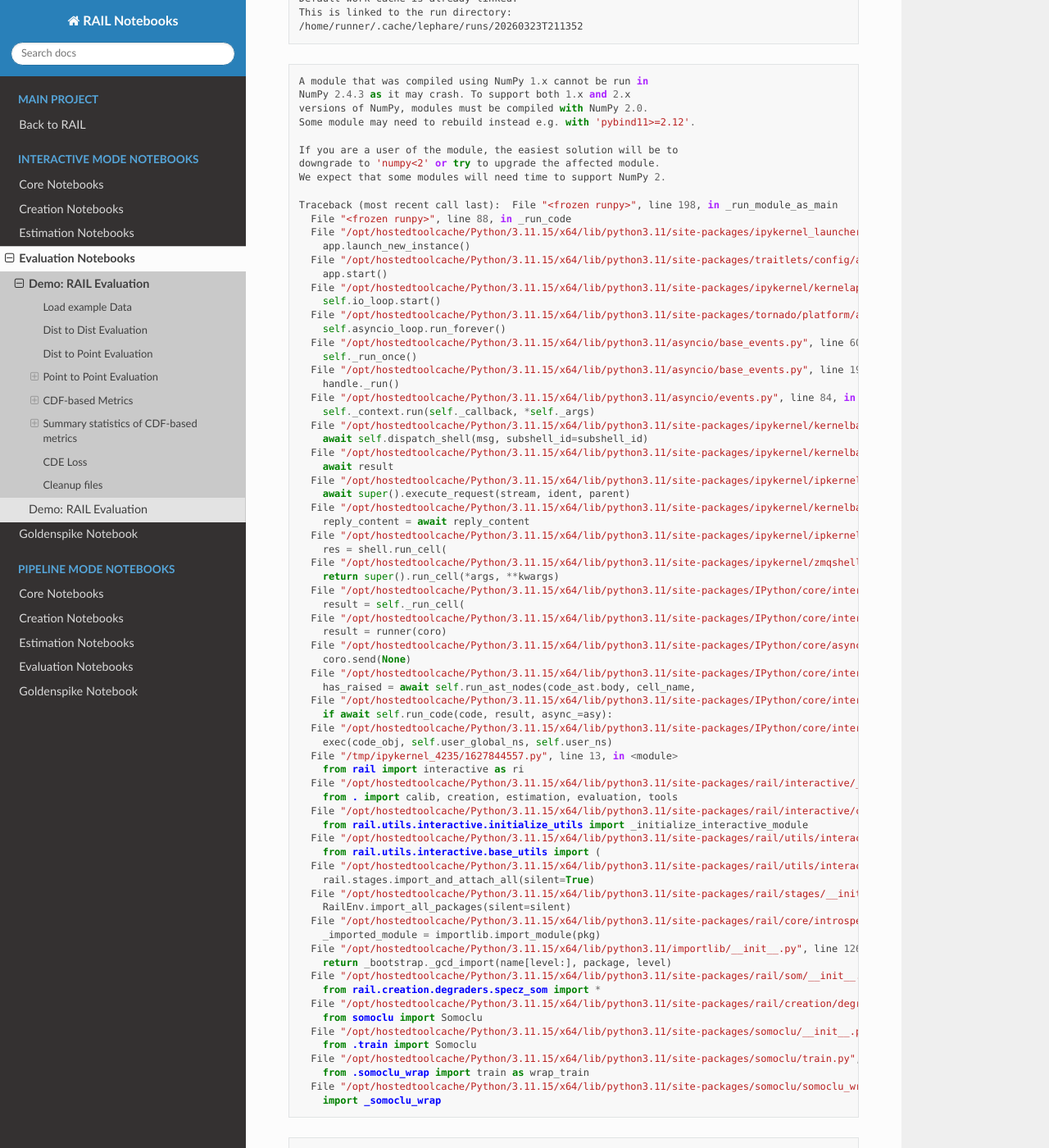
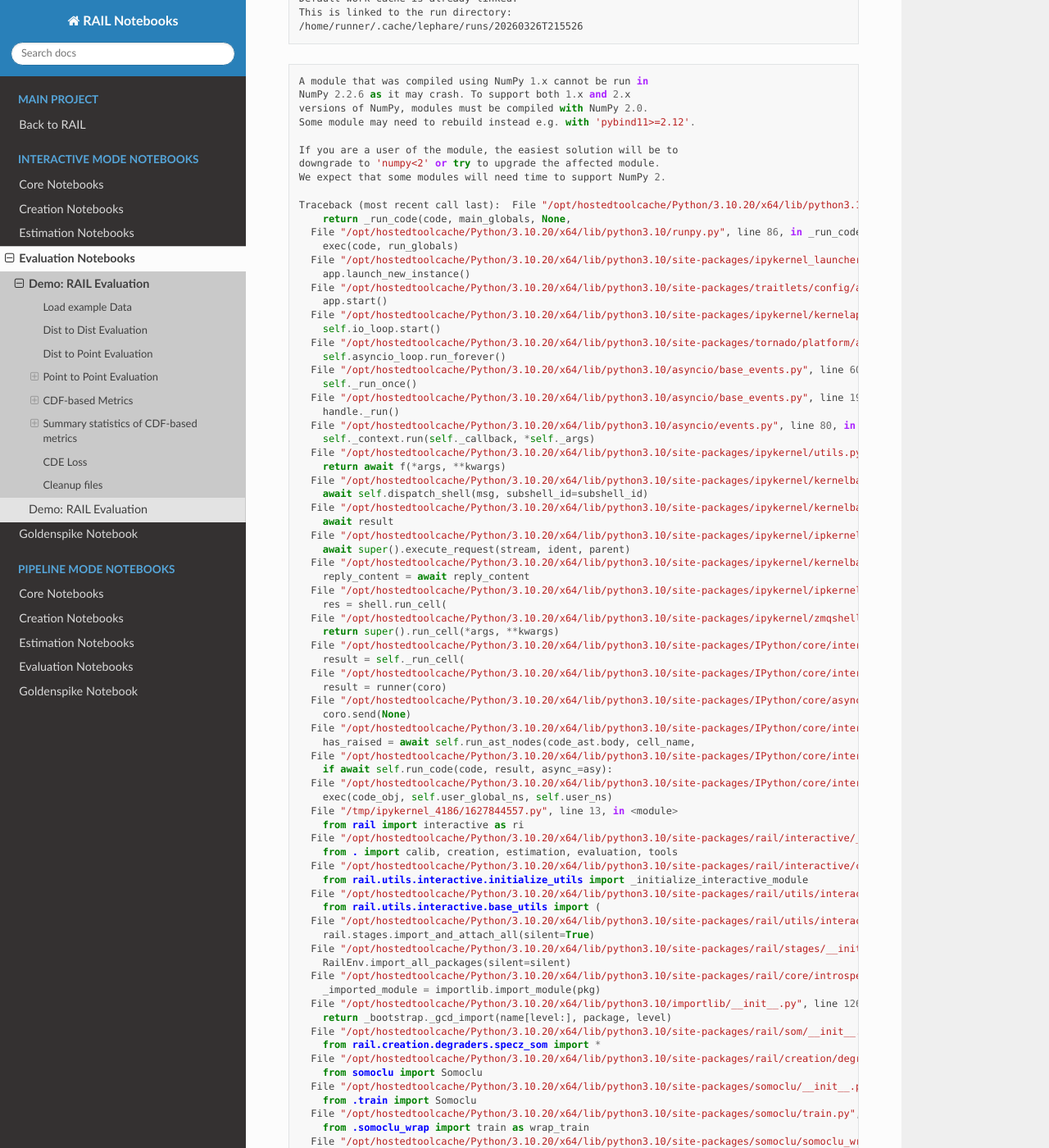
Before and after one commit to olivialynn/rail_notebooks, a Sphinx documentation site: the page built from docs/interactive_examples/rendered/evaluation_examples/Evaluation_by_Type.rst, in a window 1280 px wide and 1400 px high, scrolled down 1138 px. Shown: the whole window at 82% size. Built offline with Sphinx 7.4.7 and the Read the Docs theme 3.1.0, drawn with Linux system fonts in a browser that asks for light colours; some of the changed text lies outside the part shown.

Commit message:
Apply automatic changes

```diff
--- a/docs/interactive_examples/rendered/evaluation_examples/Evaluation_by_Type.rst
+++ b/docs/interactive_examples/rendered/evaluation_examples/Evaluation_by_Type.rst
@@ -60,14 +60,14 @@ in the ``pipeline_examples/evaluation_examples/`` folder.
     /home/runner/.cache/lephare/work
     Default work cache is already linked.
     This is linked to the run directory:
-    /home/runner/.cache/lephare/runs/20260323T211352
+    /home/runner/.cache/lephare/runs/20260326T215526
 
 
 .. parsed-literal::
 
 
     A module that was compiled using NumPy 1.x cannot be run in
-    NumPy 2.4.3 as it may crash. To support both 1.x and 2.x
+    NumPy 2.2.6 as it may crash. To support both 1.x and 2.x
     versions of NumPy, modules must be compiled with NumPy 2.0.
     Some module may need to rebuild instead e.g. with 'pybind11>=2.12'.
 
@@ -75,71 +75,75 @@ in the ``pipeline_examples/evaluation_examples/`` folder.
     downgrade to 'numpy<2' or try to upgrade the affected module.
     We expect that some modules will need time to support NumPy 2.
 
-    Traceback (most recent call last):  File "<frozen runpy>", line 198, in _run_module_as_main
-      File "<frozen runpy>", line 88, in _run_code
-      File "/opt/hostedtoolcache/Python/3.11.15/x64/lib/python3.11/site-packages/ipykernel_launcher.py", line 18, in <module>
+    Traceback (most recent call last):  File "/opt/hostedtoolcache/Python/3.10.20/x64/lib/python3.10/runpy.py", line 196, in _run_module_as_main
+        return _run_code(code, main_globals, None,
+      File "/opt/hostedtoolcache/Python/3.10.20/x64/lib/python3.10/runpy.py", line 86, in _run_code
+        exec(code, run_globals)
+      File "/opt/hostedtoolcache/Python/3.10.20/x64/lib/python3.10/site-packages/ipykernel_launcher.py", line 18, in <module>
         app.launch_new_instance()
-      File "/opt/hostedtoolcache/Python/3.11.15/x64/lib/python3.11/site-packages/traitlets/config/application.py", line 1075, in launch_instance
+      File "/opt/hostedtoolcache/Python/3.10.20/x64/lib/python3.10/site-packages/traitlets/config/application.py", line 1075, in launch_instance
         app.start()
-      File "/opt/hostedtoolcache/Python/3.11.15/x64/lib/python3.11/site-packages/ipykernel/kernelapp.py", line 758, in start
+      File "/opt/hostedtoolcache/Python/3.10.20/x64/lib/python3.10/site-packages/ipykernel/kernelapp.py", line 758, in start
         self.io_loop.start()
-      File "/opt/hostedtoolcache/Python/3.11.15/x64/lib/python3.11/site-packages/tornado/platform/asyncio.py", line 211, in start
+      File "/opt/hostedtoolcache/Python/3.10.20/x64/lib/python3.10/site-packages/tornado/platform/asyncio.py", line 211, in start
         self.asyncio_loop.run_forever()
-      File "/opt/hostedtoolcache/Python/3.11.15/x64/lib/python3.11/asyncio/base_events.py", line 608, in run_forever
+      File "/opt/hostedtoolcache/Python/3.10.20/x64/lib/python3.10/asyncio/base_events.py", line 603, in run_forever
         self._run_once()
-      File "/opt/hostedtoolcache/Python/3.11.15/x64/lib/python3.11/asyncio/base_events.py", line 1936, in _run_once
+      File "/opt/hostedtoolcache/Python/3.10.20/x64/lib/python3.10/asyncio/base_events.py", line 1909, in _run_once
         handle._run()
-      File "/opt/hostedtoolcache/Python/3.11.15/x64/lib/python3.11/asyncio/events.py", line 84, in _run
+      File "/opt/hostedtoolcache/Python/3.10.20/x64/lib/python3.10/asyncio/events.py", line 80, in _run
         self._context.run(self._callback, *self._args)
-      File "/opt/hostedtoolcache/Python/3.11.15/x64/lib/python3.11/site-packages/ipykernel/kernelbase.py", line 621, in shell_main
+      File "/opt/hostedtoolcache/Python/3.10.20/x64/lib/python3.10/site-packages/ipykernel/utils.py", line 71, in preserve_context
+        return await f(*args, **kwargs)
+      File "/opt/hostedtoolcache/Python/3.10.20/x64/lib/python3.10/site-packages/ipykernel/kernelbase.py", line 621, in shell_main
         await self.dispatch_shell(msg, subshell_id=subshell_id)
-      File "/opt/hostedtoolcache/Python/3.11.15/x64/lib/python3.11/site-packages/ipykernel/kernelbase.py", line 478, in dispatch_shell
+      File "/opt/hostedtoolcache/Python/3.10.20/x64/lib/python3.10/site-packages/ipykernel/kernelbase.py", line 478, in dispatch_shell
         await result
-      File "/opt/hostedtoolcache/Python/3.11.15/x64/lib/python3.11/site-packages/ipykernel/ipkernel.py", line 372, in execute_request
+      File "/opt/hostedtoolcache/Python/3.10.20/x64/lib/python3.10/site-packages/ipykernel/ipkernel.py", line 372, in execute_request
         await super().execute_request(stream, ident, parent)
-      File "/opt/hostedtoolcache/Python/3.11.15/x64/lib/python3.11/site-packages/ipykernel/kernelbase.py", line 834, in execute_request
+      File "/opt/hostedtoolcache/Python/3.10.20/x64/lib/python3.10/site-packages/ipykernel/kernelbase.py", line 834, in execute_request
         reply_content = await reply_content
-      File "/opt/hostedtoolcache/Python/3.11.15/x64/lib/python3.11/site-packages/ipykernel/ipkernel.py", line 464, in do_execute
+      File "/opt/hostedtoolcache/Python/3.10.20/x64/lib/python3.10/site-packages/ipykernel/ipkernel.py", line 464, in do_execute
         res = shell.run_cell(
-      File "/opt/hostedtoolcache/Python/3.11.15/x64/lib/python3.11/site-packages/ipykernel/zmqshell.py", line 663, in run_cell
+      File "/opt/hostedtoolcache/Python/3.10.20/x64/lib/python3.10/site-packages/ipykernel/zmqshell.py", line 663, in run_cell
         return super().run_cell(*args, **kwargs)
-      File "/opt/hostedtoolcache/Python/3.11.15/x64/lib/python3.11/site-packages/IPython/core/interactiveshell.py", line 3123, in run_cell
+      File "/opt/hostedtoolcache/Python/3.10.20/x64/lib/python3.10/site-packages/IPython/core/interactiveshell.py", line 3077, in run_cell
         result = self._run_cell(
-      File "/opt/hostedtoolcache/Python/3.11.15/x64/lib/python3.11/site-packages/IPython/core/interactiveshell.py", line 3178, in _run_cell
+      File "/opt/hostedtoolcache/Python/3.10.20/x64/lib/python3.10/site-packages/IPython/core/interactiveshell.py", line 3132, in _run_cell
         result = runner(coro)
-      File "/opt/hostedtoolcache/Python/3.11.15/x64/lib/python3.11/site-packages/IPython/core/async_helpers.py", line 128, in _pseudo_sync_runner
+      File "/opt/hostedtoolcache/Python/3.10.20/x64/lib/python3.10/site-packages/IPython/core/async_helpers.py", line 128, in _pseudo_sync_runner
         coro.send(None)
-      File "/opt/hostedtoolcache/Python/3.11.15/x64/lib/python3.11/site-packages/IPython/core/interactiveshell.py", line 3400, in run_cell_async
+      File "/opt/hostedtoolcache/Python/3.10.20/x64/lib/python3.10/site-packages/IPython/core/interactiveshell.py", line 3336, in run_cell_async
         has_raised = await self.run_ast_nodes(code_ast.body, cell_name,
-      File "/opt/hostedtoolcache/Python/3.11.15/x64/lib/python3.11/site-packages/IPython/core/interactiveshell.py", line 3641, in run_ast_nodes
+      File "/opt/hostedtoolcache/Python/3.10.20/x64/lib/python3.10/site-packages/IPython/core/interactiveshell.py", line 3519, in run_ast_nodes
         if await self.run_code(code, result, async_=asy):
-      File "/opt/hostedtoolcache/Python/3.11.15/x64/lib/python3.11/site-packages/IPython/core/interactiveshell.py", line 3701, in run_code
+      File "/opt/hostedtoolcache/Python/3.10.20/x64/lib/python3.10/site-packages/IPython/core/interactiveshell.py", line 3579, in run_code
         exec(code_obj, self.user_global_ns, self.user_ns)
-      File "/tmp/ipykernel_4235/1627844557.py", line 13, in <module>
+      File "/tmp/ipykernel_4186/1627844557.py", line 13, in <module>
         from rail import interactive as ri
-      File "/opt/hostedtoolcache/Python/3.11.15/x64/lib/python3.11/site-packages/rail/interactive/__init__.py", line 3, in <module>
+      File "/opt/hostedtoolcache/Python/3.10.20/x64/lib/python3.10/site-packages/rail/interactive/__init__.py", line 3, in <module>
         from . import calib, creation, estimation, evaluation, tools
-      File "/opt/hostedtoolcache/Python/3.11.15/x64/lib/python3.11/site-packages/rail/interactive/calib/__init__.py", line 3, in <module>
+      File "/opt/hostedtoolcache/Python/3.10.20/x64/lib/python3.10/site-packages/rail/interactive/calib/__init__.py", line 3, in <module>
         from rail.utils.interactive.initialize_utils import _initialize_interactive_module
-      File "/opt/hostedtoolcache/Python/3.11.15/x64/lib/python3.11/site-packages/rail/utils/interactive/initialize_utils.py", line 17, in <module>
+      File "/opt/hostedtoolcache/Python/3.10.20/x64/lib/python3.10/site-packages/rail/utils/interactive/initialize_utils.py", line 17, in <module>
         from rail.utils.interactive.base_utils import (
-      File "/opt/hostedtoolcache/Python/3.11.15/x64/lib/python3.11/site-packages/rail/utils/interactive/base_utils.py", line 10, in <module>
+      File "/opt/hostedtoolcache/Python/3.10.20/x64/lib/python3.10/site-packages/rail/utils/interactive/base_utils.py", line 10, in <module>
         rail.stages.import_and_attach_all(silent=True)
-      File "/opt/hostedtoolcache/Python/3.11.15/x64/lib/python3.11/site-packages/rail/stages/__init__.py", line 74, in import_and_attach_all
+      File "/opt/hostedtoolcache/Python/3.10.20/x64/lib/python3.10/site-packages/rail/stages/__init__.py", line 74, in import_and_attach_all
         RailEnv.import_all_packages(silent=silent)
-      File "/opt/hostedtoolcache/Python/3.11.15/x64/lib/python3.11/site-packages/rail/core/introspection.py", line 541, in import_all_packages
+      File "/opt/hostedtoolcache/Python/3.10.20/x64/lib/python3.10/site-packages/rail/core/introspection.py", line 541, in import_all_packages
         _imported_module = importlib.import_module(pkg)
-      File "/opt/hostedtoolcache/Python/3.11.15/x64/lib/python3.11/importlib/__init__.py", line 126, in import_module
+      File "/opt/hostedtoolcache/Python/3.10.20/x64/lib/python3.10/importlib/__init__.py", line 126, in import_module
         return _bootstrap._gcd_import(name[level:], package, level)
-      File "/opt/hostedtoolcache/Python/3.11.15/x64/lib/python3.11/site-packages/rail/som/__init__.py", line 1, in <module>
+      File "/opt/hostedtoolcache/Python/3.10.20/x64/lib/python3.10/site-packages/rail/som/__init__.py", line 1, in <module>
         from rail.creation.degraders.specz_som import *
-      File "/opt/hostedtoolcache/Python/3.11.15/x64/lib/python3.11/site-packages/rail/creation/degraders/specz_som.py", line 15, in <module>
+      File "/opt/hostedtoolcache/Python/3.10.20/x64/lib/python3.10/site-packages/rail/creation/degraders/specz_som.py", line 15, in <module>
         from somoclu import Somoclu
-      File "/opt/hostedtoolcache/Python/3.11.15/x64/lib/python3.11/site-packages/somoclu/__init__.py", line 11, in <module>
+      File "/opt/hostedtoolcache/Python/3.10.20/x64/lib/python3.10/site-packages/somoclu/__init__.py", line 11, in <module>
         from .train import Somoclu
-      File "/opt/hostedtoolcache/Python/3.11.15/x64/lib/python3.11/site-packages/somoclu/train.py", line 25, in <module>
+      File "/opt/hostedtoolcache/Python/3.10.20/x64/lib/python3.10/site-packages/somoclu/train.py", line 25, in <module>
         from .somoclu_wrap import train as wrap_train
-      File "/opt/hostedtoolcache/Python/3.11.15/x64/lib/python3.11/site-packages/somoclu/somoclu_wrap.py", line 11, in <module>
+      File "/opt/hostedtoolcache/Python/3.10.20/x64/lib/python3.10/site-packages/somoclu/somoclu_wrap.py", line 11, in <module>
         import _somoclu_wrap
 
 
@@ -150,20 +154,20 @@ in the ``pipeline_examples/evaluation_examples/`` folder.
 
     ImportError                               Traceback (most recent call last)
 
-    File /opt/hostedtoolcache/Python/3.11.15/x64/lib/python3.11/site-packages/numpy/core/_multiarray_umath.py:46, in __getattr__(attr_name)
-         41     # Also print the message (with traceback).  This is because old versions
-         42     # of NumPy unfortunately set up the import to replace (and hide) the
-         43     # error.  The traceback shouldn't be needed, but e.g. pytest plugins
-         44     # seem to swallow it and we should be failing anyway...
-         45     sys.stderr.write(msg + tb_msg)
-    ---> 46     raise ImportError(msg)
-         48 ret = getattr(_multiarray_umath, attr_name, None)
-         49 if ret is None:
+    File /opt/hostedtoolcache/Python/3.10.20/x64/lib/python3.10/site-packages/numpy/core/_multiarray_umath.py:44, in __getattr__(attr_name)
+         39     # Also print the message (with traceback).  This is because old versions
+         40     # of NumPy unfortunately set up the import to replace (and hide) the
+         41     # error.  The traceback shouldn't be needed, but e.g. pytest plugins
+         42     # seem to swallow it and we should be failing anyway...
+         43     sys.stderr.write(msg + tb_msg)
+    ---> 44     raise ImportError(msg)
+         46 ret = getattr(_multiarray_umath, attr_name, None)
+         47 if ret is None:
 
 
     ImportError:
     A module that was compiled using NumPy 1.x cannot be run in
-    NumPy 2.4.3 as it may crash. To support both 1.x and 2.x
+    NumPy 2.2.6 as it may crash. To support both 1.x and 2.x
     versions of NumPy, modules must be compiled with NumPy 2.0.
     Some module may need to rebuild instead e.g. with 'pybind11>=2.12'.
 
@@ -207,16 +211,17 @@ This will load (and download if needed) two files:
                                      Dload  Upload   Total   Spent    Left  Speed
 
   0     0    0     0    0     0      0      0 --:--:-- --:--:-- --:--:--     0
+  0     0    0     0    0     0      0      0 --:--:-- --:--:-- --:--:--     0
 
 .. parsed-literal::
 
 
-  2 47.1M    2 1145k    0     0  1416k      0  0:00:34 --:--:--  0:00:34 1416k
+  3 47.1M    3 1899k    0     0  1710k      0  0:00:28  0:00:01  0:00:27 1709k
 
 .. parsed-literal::
 
 
-100 47.1M  100 47.1M    0     0  30.5M      0  0:00:01  0:00:01 --:--:-- 30.5M
+100 47.1M  100 47.1M    0     0  24.3M      0  0:00:01  0:00:01 --:--:-- 24.3M
 
 
 .. code:: ipython3
@@ -449,7 +454,7 @@ Transform <https://en.wikipedia.org/wiki/Probability_integral_transform>`__
 
 .. parsed-literal::
 
-    /tmp/ipykernel_4235/180185046.py:8: UserWarning: No artists with labels found to put in legend.  Note that artists whose label start with an underscore are ignored when legend() is called with no argument.
+    /tmp/ipykernel_4186/180185046.py:8: UserWarning: No artists with labels found to put in legend.  Note that artists whose label start with an underscore are ignored when legend() is called with no argument.
       plt.legend()
 
 
@@ -734,9 +739,7 @@ the catalog.
 
 .. parsed-literal::
 
-    /opt/hostedtoolcache/Python/3.11.15/x64/lib/python3.11/site-packages/qp/metrics/array_metrics.py:27: UserWarning: Parameter `variant` has been introduced to replace `midrank`; `midrank` will be removed in SciPy 1.19.0. Specify `variant` to silence this warning. Note that the returned object will no longer be unpackable as a tuple, and `critical_values` will be omitted.
-      return stats.anderson_ksamp([p_random_variables, q_random_variables], **kwargs)
-    /opt/hostedtoolcache/Python/3.11.15/x64/lib/python3.11/site-packages/qp/metrics/array_metrics.py:27: UserWarning: p-value floored: true value smaller than 0.001. Consider specifying `method` (e.g. `method=stats.PermutationMethod()`.)
+    /opt/hostedtoolcache/Python/3.10.20/x64/lib/python3.10/site-packages/qp/metrics/array_metrics.py:27: UserWarning: p-value floored: true value smaller than 0.001. Consider specifying `method` (e.g. `method=stats.PermutationMethod()`.)
       return stats.anderson_ksamp([p_random_variables, q_random_variables], **kwargs)
 
 
```
Also changed, not shown: other parts of docs/interactive_examples/rendered/evaluation_examples/Evaluation_by_Type.rst (+13 -13 lines), docs/interactive_examples/rendered/evaluation_examples/Single_Evaluation.rst (+60 -65 lines), 1 other file.
